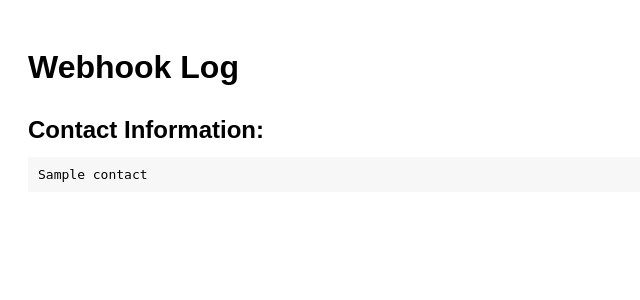
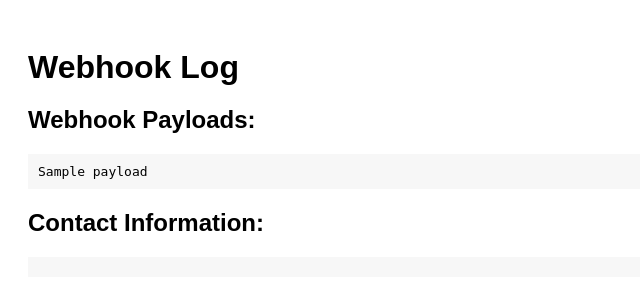
Before and after one commit to Coda0415/ATS, a Flask app: template templates/webhook_log.html in a window 1280 px wide. Shown: the top 300 px of the page, without its empty margins (0-640 px from the left). Run offline with Flask 3, Linux system fonts and the light colour scheme; the template is opened without the code that fills it: most values are stand-ins (such as "Sample title", 1, 10 or a date in 2020); data that the repository does not hold is empty.

Commit message:
print contact

```diff
--- a/templates/webhook_log.html
+++ b/templates/webhook_log.html
@@ -29,13 +29,13 @@
 <body>
     <h1>Webhook Log</h1>
     <div id="log-container">
-        <!-- The webhook log will be dynamically inserted here -->
-    </div>
-
-    <div class="contact-info">
-        <h2>Contact Information:</h2>
-        {% for contact in contacts %}
-            <pre>{{ contact | safe }}</pre>
+        <h2>Webhook Payloads:</h2>
+        {% for payload in webhook_log %}
+            <pre>{{ payload | safe }}</pre>
+            {% if payload.get('objectId') %}
+                <h2>Contact Information:</h2>
+                <pre>{{ get_contact_info(private_app_access_token, payload['objectId']) | safe }}</pre>
+            {% endif %}
         {% endfor %}
     </div>
 
```
